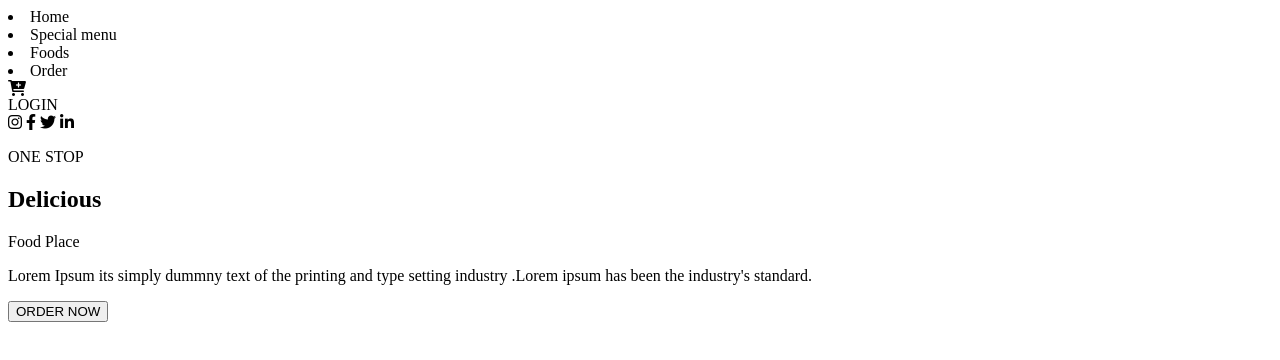
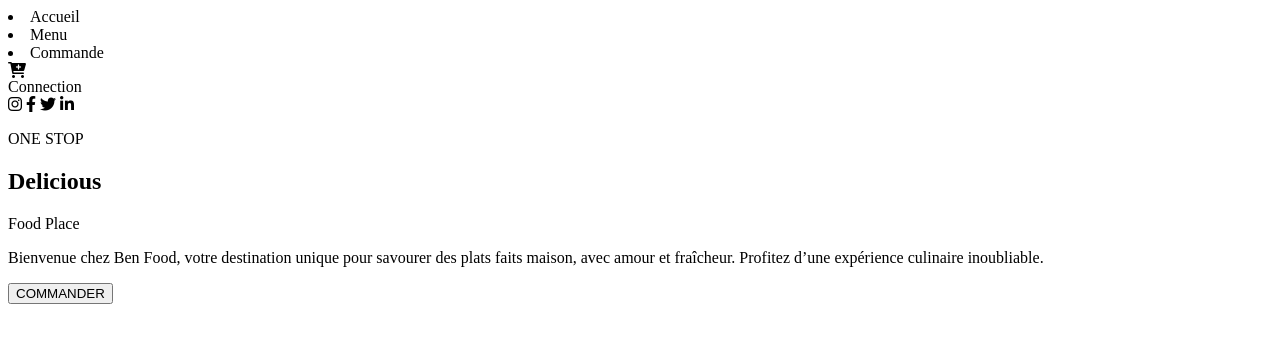
Before and after one commit to benkouden/Food-Website-HTML-CSS-JS, a plain HTML site: page index.html in a window 1280 px wide. Drawn offline with Linux system fonts and the light colour scheme.

Commit message:
feat: deuxieme commit

```diff
--- a/index.html
+++ b/index.html
@@ -1,23 +1,26 @@
 <html>
   <head>
-        <title> Ben Food Landing page</title>
-        <link rel="stylesheet" href="style.css">
-        <link rel="stylesheet" href="https://cdnjs.cloudflare.com/ajax/libs/font-awesome/6.0.0-beta3/css/all.min.css" integrity="sha512-Fo3rlrZj/k7ujTnHg4CGR2D7kSs0v4LLanw2qksYuRlEzO+tcaEPQogQ0KaoGN26/zrn20ImR1DfuLWnOo7aBA==" crossorigin="anonymous" referrerpolicy="no-referrer" />
+    <title>Ben Food Landing page</title>
+    <link rel="stylesheet" href="style.css" />
+    <link
+      rel="stylesheet"
+      href="https://cdnjs.cloudflare.com/ajax/libs/font-awesome/6.0.0-beta3/css/all.min.css"
+      integrity="sha512-Fo3rlrZj/k7ujTnHg4CGR2D7kSs0v4LLanw2qksYuRlEzO+tcaEPQogQ0KaoGN26/zrn20ImR1DfuLWnOo7aBA=="
+      crossorigin="anonymous"
+      referrerpolicy="no-referrer"
+    />
   </head>
   <body>
     <div class="top">
       <div class="logo"></div>
       <div class="nav">
-                <li>Home</li>
-                <li>Special menu</li>
-                <li>Foods</li>
-                <li>Order</li>
+        <li>Accueil</li>
+        <li>Menu</li>
+        <li>Commande</li>
       </div>
       <div class="addcart_loginbutton">
         <i class="fa-solid fa-cart-plus"></i>
-                <div class="login">
-                    LOGIN
-                </div>
+        <div class="login">Connection</div>
       </div>
     </div>
 
@@ -33,18 +36,14 @@
       <div class="content">
         <p>ONE STOP</p>
         <h2>Delicious</h2>
-                <p class="foodplace">
-                    Food Place
+        <p class="foodplace">Food Place</p>
+        <p>
+          Bienvenue chez Ben Food, votre destination unique pour savourer des
+          plats faits maison, avec amour et fraîcheur. Profitez d’une expérience
+          culinaire inoubliable.
         </p>
-                <p>Lorem Ipsum its simply dummny text of the printing and type setting industry
-                    .Lorem ipsum has been the industry's standard.
-                </p>
-
-                <button>ORDER NOW</button>
-
+        <button onclick="window.location.href='#'">COMMANDER</button>
       </div>
     </div>
-
-
   </body>
 </html>
```
Lines whose indentation alone changed are shown as unchanged.
